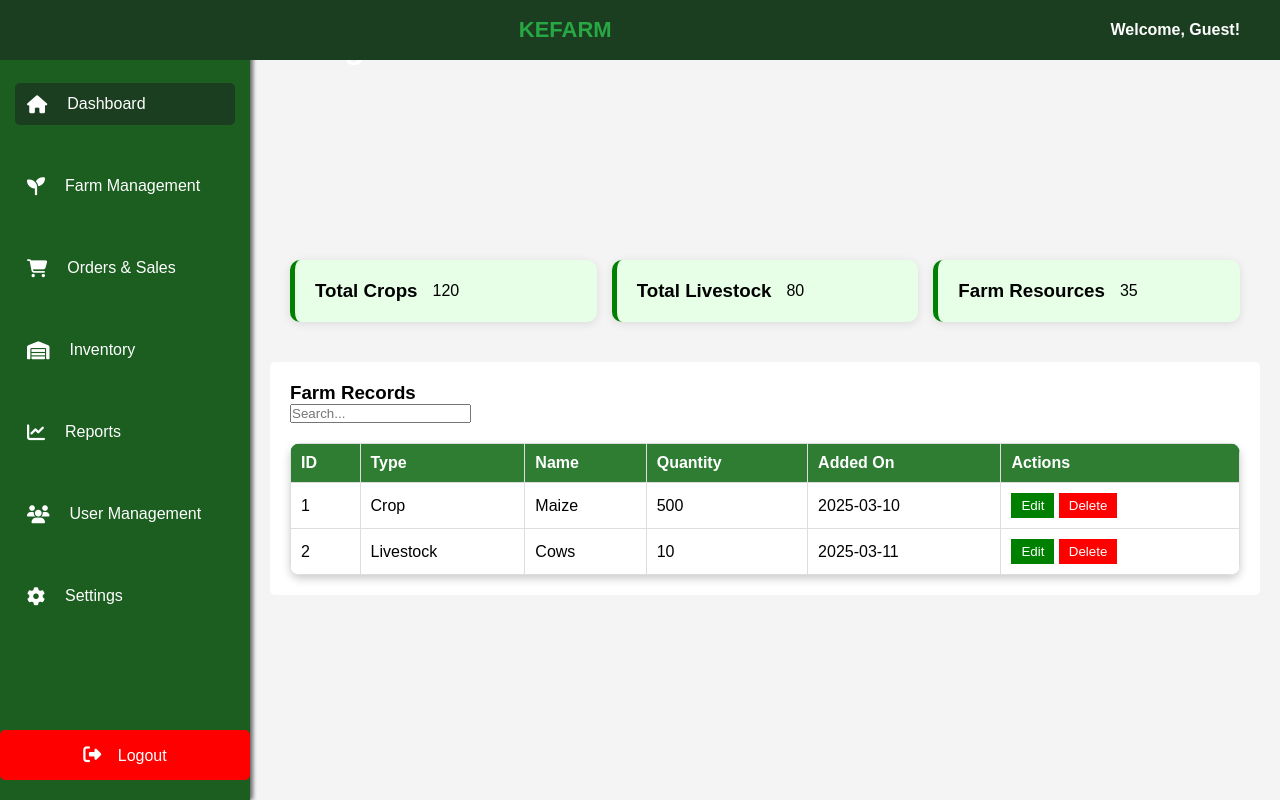
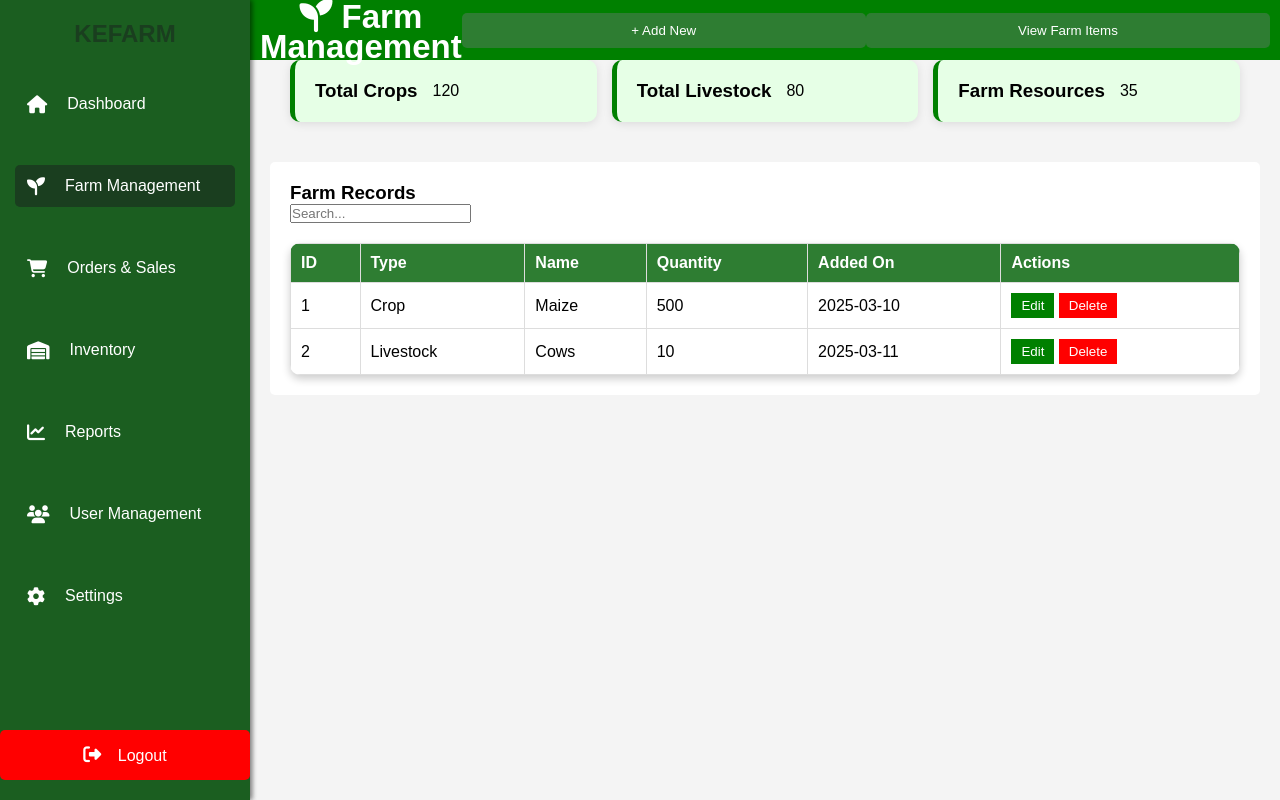
Before and after one commit to Bettgideon/KEFARM, a PHP site: page /Dashboard/farm_management.php in a window 1280 px wide. Run offline with PHP 8.4, Linux system fonts and the light colour scheme; the visitor is signed in with stand-in values (Sample User, id 1).

Commit message:
Inventory ,orders ,get order

```diff
--- a/Dashboard/farm_management.php
+++ b/Dashboard/farm_management.php
@@ -1,5 +1,4 @@
-<?php include 'includes/sidebar.php'; ?> <!-- Include Sidebar -->
-<?php include 'includes/header.php'; ?> <!-- Include Header -->
+
 <?php
 session_start();
 if (!isset($_SESSION['user_id'])) {
@@ -7,6 +6,8 @@ if (!isset($_SESSION['user_id'])) {
     exit();
 }
 ?>
+<?php include 'includes/sidebar.php'; ?> <!-- Include Sidebar -->
+<?php include 'includes/header.php'; ?> <!-- Include Header -->
 <style>
 
     <style>
@@ -159,10 +160,6 @@ if (!isset($_SESSION['user_id'])) {
                 left: 250px;
             }
         }
-        .menu-item.active {
-    background-color: #28a745; /* Change to your desired color */
-    color: white;
-}
 
     </style>
 </style>
@@ -178,16 +175,19 @@ if (!isset($_SESSION['user_id'])) {
 </head>
 <body>
 <!-- Sidebar -->
+<?php
+$current_page = basename($_SERVER['PHP_SELF']);
+?>
 <div class="sidebar" id="sidebar">
     <h2>KEFARM</h2>
     <ul>
-        <li><a href="index.php" class="active"><i class="fas fa-home"></i> Dashboard</a></li>
-        <li><a href="farm_management.php"><i class="fas fa-seedling"></i> Farm Management</a></li>
-        <li><a href="orders_sales.php"><i class="fas fa-shopping-cart"></i> Orders & Sales</a></li>
-        <li><a href="inventory.php"><i class="fas fa-warehouse"></i> Inventory</a></li>
-        <li><a href="reports.php"><i class="fas fa-chart-line"></i> Reports</a></li>
-        <li><a href="users.php"><i class="fas fa-users"></i> User Management</a></li>
-        <li><a href="settings.php"><i class="fas fa-cog"></i> Settings</a></li>
+        <li><a href="index.php" class="<?= ($current_page == 'index.php') ? 'active' : '' ?>"><i class="fas fa-home"></i> Dashboard</a></li>
+        <li><a href="farm_management.php" class="<?= ($current_page == 'farm_management.php') ? 'active' : '' ?>"><i class="fas fa-seedling"></i> Farm Management</a></li>
+        <li><a href="orders_sales.php" class="<?= ($current_page == 'orders_sales.php') ? 'active' : '' ?>"><i class="fas fa-shopping-cart"></i> Orders & Sales</a></li>
+        <li><a href="inventory.php" class="<?= ($current_page == 'inventory.php') ? 'active' : '' ?>"><i class="fas fa-warehouse"></i> Inventory</a></li>
+        <li><a href="reports.php" class="<?= ($current_page == 'reports.php') ? 'active' : '' ?>"><i class="fas fa-chart-line"></i> Reports</a></li>
+        <li><a href="users.php" class="<?= ($current_page == 'users.php') ? 'active' : '' ?>"><i class="fas fa-users"></i> User Management</a></li>
+        <li><a href="settings.php" class="<?= ($current_page == 'settings.php') ? 'active' : '' ?>"><i class="fas fa-cog"></i> Settings</a></li>
     </ul>
     <div class="logout">
         <a href="../logout.php"><i class="fas fa-sign-out-alt"></i> Logout</a>
--- a/Dashboard/includes/header.php
+++ b/Dashboard/includes/header.php
@@ -42,7 +42,7 @@ if (!isset($_SESSION["user_name"])) {
         .header h2 {
             margin: 0;
             font-size: 22px;
-            color: #28a745; /* Light Green */
+            color: #1a3e1f; /* Light Green */
             text-align: center;
             flex-grow: 1;
         }
@@ -63,6 +63,11 @@ if (!isset($_SESSION["user_name"])) {
             color: white;
             cursor: pointer;
             margin-left: 15px;
+        }
+
+        /* Ensure content doesn't overlap with the fixed header */
+        body {
+            margin-top: 70px; /* Adjust based on header height */
         }
 
         /* Media Query for Smaller Screens */
@@ -99,12 +104,12 @@ if (!isset($_SESSION["user_name"])) {
     <span class="welcome-message">Welcome, <?php echo htmlspecialchars($_SESSION["user_name"]); ?>!</span>
 </header>
 
-<!-- Include Sidebar -->
-<?php include 'sidebar.php'; ?>
-
 <script>
     function toggleSidebar() {
-        document.querySelector(".sidebar").classList.toggle("active");
+        var sidebar = document.querySelector(".sidebar");
+        if (sidebar) {
+            sidebar.classList.toggle("active");
+        }
     }
 </script>
 
--- a/Dashboard/includes/sidebar.php
+++ b/Dashboard/includes/sidebar.php
@@ -1,56 +1,39 @@
-
 <!-- Sidebar -->
 <div class="sidebar" id="sidebar">
+    <h2>KEFARM</h2>
     <ul>
-        <li><a href="index.php"><i class="fas fa-tachometer-alt"></i> Dashboard</a></li>
-        <li><a href="farm_management.php"><i class="fas fa-tractor"></i> Farm Management</a></li>
+        <li><a href="index.php"><i class="fas fa-home"></i> Dashboard</a></li>
+        <li><a href="farm_management.php"><i class="fas fa-seedling"></i> Farm Management</a></li>
         <li><a href="orders_sales.php"><i class="fas fa-shopping-cart"></i> Orders & Sales</a></li>
         <li><a href="inventory.php"><i class="fas fa-warehouse"></i> Inventory</a></li>
-
         <li><a href="reports.php"><i class="fas fa-chart-line"></i> Reports</a></li>
         <li><a href="users.php"><i class="fas fa-users"></i> User Management</a></li>
         <li><a href="settings.php"><i class="fas fa-cog"></i> Settings</a></li>
-        <li><a href="../logout.php"><i class="fas fa-sign-out-alt"></i> Logout</a></li>
     </ul>
+    <div class="logout">
+        <a href="../logout.php"><i class="fas fa-sign-out-alt"></i> Logout</a>
+    </div>
 </div>
 
-<!-- Page Content Wrapper -->
-<div class="content" id="content">
-    <!-- Your page content goes here -->
-</div>
-
+<!-- Sidebar Styles -->
 <style>
-   /* Header Styling */
-.header {
-    position: fixed;
-    top: 0;
-    left: 0;
-    width: 100%;
-    height: 60px; /* Fixed height */
-    background-color: #1a3e1f;
-    color: white;
-    display: flex;
-    justify-content: center;
-    align-items: center;
-    font-size: 20px;
-    z-index: 3000; /* Ensure it's above sidebar */
-}
-
-/* Sidebar Styling */
+/* Sidebar */
 .sidebar {
     position: fixed;
-    left: -250px; /* Initially hidden on mobile */
-    top: 60px; /* Adjusted to start below the header */
+    left: -260px; /* Initially hidden */
+    top: 0;
     width: 250px;
-    height: calc(100vh - 60px); /* Prevent overlap with header */
+    height: 100vh;
     background-color: #1a3e1f;
     padding-top: 20px;
-    transition: left 0.3s ease-in-out;
-    z-index: 2000; /* Below header */
+    transition: transform 0.3s ease-in-out;
+    z-index: 9999; /* Keep above other elements */
+    overflow-y: auto;
+    box-shadow: 2px 0 5px rgba(0, 0, 0, 0.2);
 }
 
 .sidebar.active {
-    left: 0; /* Slide in when active */
+    left: 0; /* Show sidebar */
 }
 
 /* Sidebar Links */
@@ -86,7 +69,6 @@
 
 /* Menu Toggle Button */
 .menu-toggle {
-    display: block;
     position: fixed;
     top: 15px;
     left: 15px;
@@ -97,20 +79,12 @@
     border: none;
     font-size: 24px;
     cursor: pointer;
-    z-index: 3000;
+    z-index: 10000; /* Ensure above everything */
 }
 
-/* Page Content Wrapper */
-.content {
-    margin-left: 0;
-    transition: margin-left 0.3s ease-in-out;
-    padding: 20px;
-    margin-top: 60px; /* Prevent overlap with header */
-}
-
-/* Adjust when sidebar is active */
+/* Fix Button Overlap */
 .sidebar.active + .content {
-    margin-left: 250px;
+    pointer-events: auto; /* Allow button clicks */
 }
 
 /* Desktop View */
@@ -118,28 +92,26 @@
     .menu-toggle {
         display: none;
     }
+    .sidebar {
+        left: 0; /* Sidebar always visible on desktop */
+    }
+}
+</style>
 
-    .sidebar {
-        left: 0;
+<!-- Sidebar Toggle Script -->
+<script>
+    function toggleSidebar() {
+        let sidebar = document.getElementById("sidebar");
+        sidebar.classList.toggle("active");
     }
 
-    .content {
-        margin-left: 250px;
-    }
-}
+    // Prevent sidebar from blocking buttons
+    document.addEventListener("click", function (event) {
+        let sidebar = document.getElementById("sidebar");
+        let menuButton = document.querySelector(".menu-toggle");
 
-</style>
-
-<!-- JavaScript for Sidebar Toggle -->
-<script>
-    document.addEventListener("DOMContentLoaded", function() {
-        const menuToggle = document.getElementById("menuToggle");
-        const sidebar = document.getElementById("sidebar");
-
-        if (menuToggle && sidebar) {
-            menuToggle.addEventListener("click", function() {
-                sidebar.classList.toggle("active");
-            });
+        if (!sidebar.contains(event.target) && !menuButton.contains(event.target) && window.innerWidth <= 768) {
+            sidebar.classList.remove("active");
         }
     });
 </script>
```
Also changed, not shown: Dashboard/get_order.php (added, +21 -0 lines), Dashboard/index.php (+35 -21 lines), Dashboard/inventory.php (+43 -24 lines), Dashboard/orders_sales.php (+86 -9 lines), Dashboard/update_order.php (+6 -9 lines).
